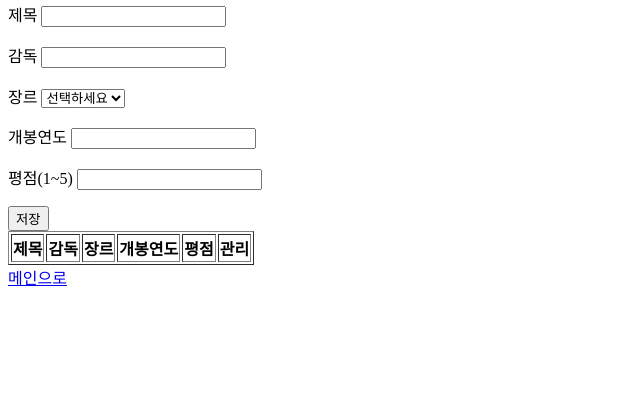
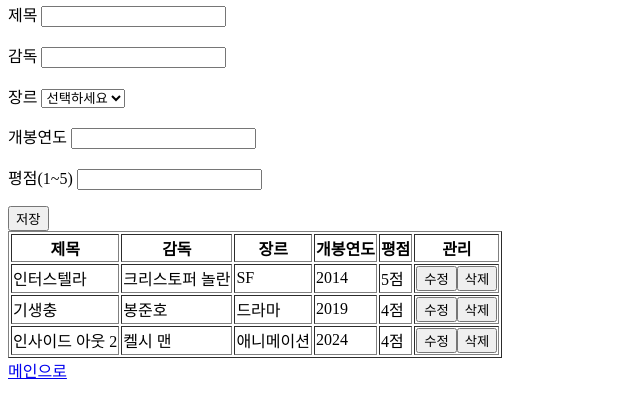
Before and after one commit to donkeyears0402-star/2026-oss-assign05, a plain HTML site: page crud.html in a window 1280 px wide. Shown: the part 87-504 px from the top of the page, without its empty margins (0-640 px from the left). Drawn offline with Linux system fonts and the light colour scheme.

Commit message:
Implement render with forEach

```diff
--- a/crud.html
+++ b/crud.html
@@ -63,6 +63,76 @@
     ];
 
     let nextId = 4; // 다음에 추가할 영화 번호
+
+    // Read: 배열에 있는 영화를 테이블에 출력
+    function render() {
+      const list = document.getElementById("movieList");
+      list.innerHTML = ""; // 기존 내용 지우고 다시 그림
+
+      movies.forEach(function (movie) {
+        const tr = document.createElement("tr");
+
+        const titleTd = document.createElement("td");
+        titleTd.innerText = movie.title;
+        tr.appendChild(titleTd);
+
+        const directorTd = document.createElement("td");
+        directorTd.innerText = movie.director;
+        tr.appendChild(directorTd);
+
+        const genreTd = document.createElement("td");
+        genreTd.innerText = movie.genre;
+        tr.appendChild(genreTd);
+
+        const yearTd = document.createElement("td");
+        yearTd.innerText = movie.year;
+        tr.appendChild(yearTd);
+
+        const ratingTd = document.createElement("td");
+        ratingTd.innerText = movie.rating + "점";
+        tr.appendChild(ratingTd);
+
+        // 수정, 삭제 버튼
+        const btnTd = document.createElement("td");
+        const editBtn = document.createElement("button");
+        editBtn.innerText = "수정";
+        const deleteBtn = document.createElement("button");
+        deleteBtn.innerText = "삭제";
+        btnTd.appendChild(editBtn);
+        btnTd.appendChild(deleteBtn);
+        tr.appendChild(btnTd);
+
+        list.appendChild(tr);
+      });
+    }
+
+    // Create: 새 영화 추가
+    function addMovie() {
+      const movie = {
+        id: nextId,
+        title: document.getElementById("title").value,
+        director: document.getElementById("director").value,
+        genre: document.getElementById("genre").value,
+        year: Number(document.getElementById("year").value),
+        rating: Number(document.getElementById("rating").value)
+      };
+
+      movies.push(movie);
+      nextId++;
+    }
+
+    window.onload = function () {
+      render();
+
+      const form = document.getElementById("movieForm");
+      form.addEventListener("submit", function (event) {
+        event.preventDefault(); // 새로고침 막기
+
+        addMovie();
+        render();
+        form.reset(); // 입력칸 비우기
+      });
+    };
   </script>
 </body>
 </html>
```
